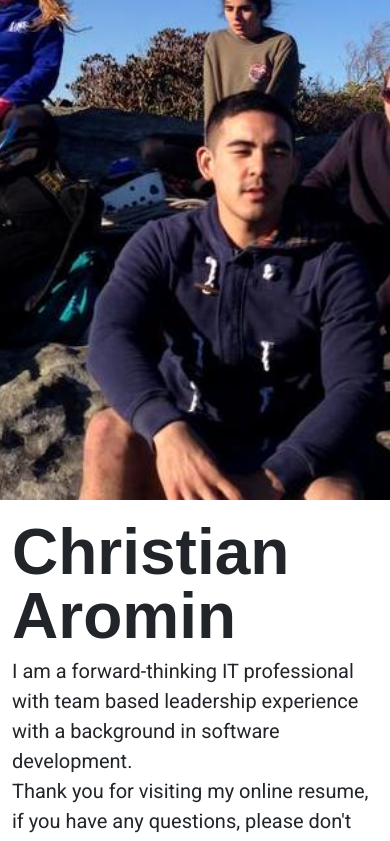
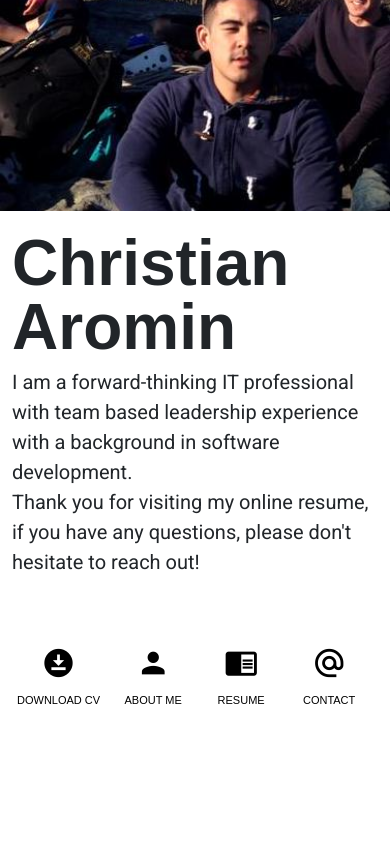
Before and after one commit to Caromin/CarominResume, an Angular app: page / in a window 390 px wide. Shown: the top 841 px of the page. Built offline with nearby package versions, Linux system fonts and the light colour scheme.

Commit message:
fixed modal banner

```diff
--- a/src/styles.scss
+++ b/src/styles.scss
@@ -58,6 +58,11 @@ body { margin: 0; font-family: 'Poppins', sans-serif }
         width: 400px !important;
         font-size: 20px !important;
     }
+
+    .modalBanner {
+        min-height: auto;
+        max-height: none;
+    }
 }
 
 @media (max-width: 430px) {
```
